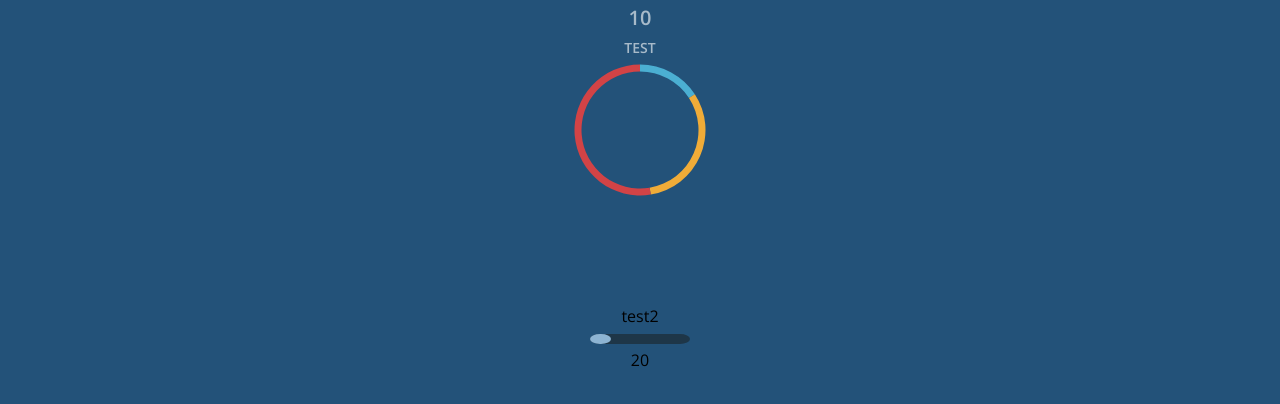
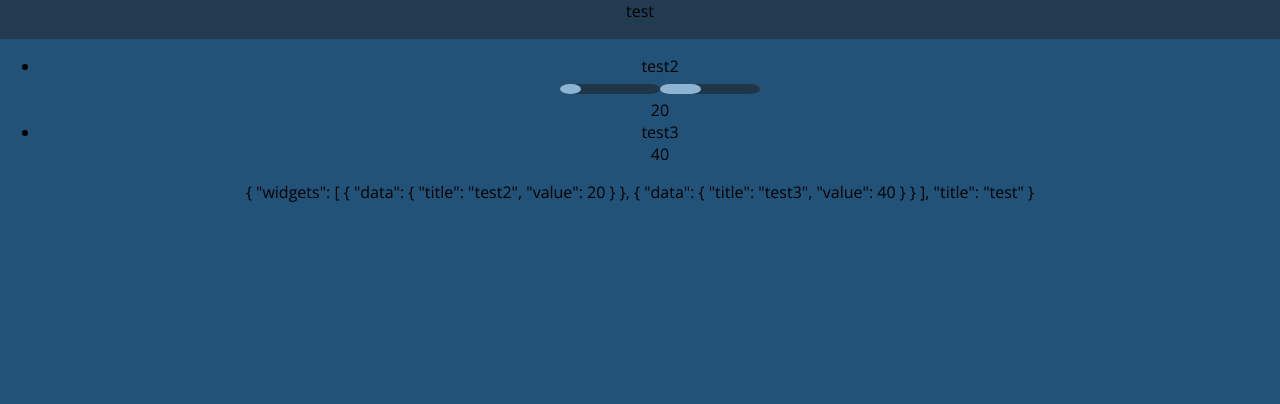
Before and after one commit to 0r3l/intsights-challenge, an Angular app in the folder client/: page / in a window 1280 px wide. Shown: the top 404 px of the page. Built offline with nearby package versions, Linux system fonts and the light colour scheme.

Commit message:
fix pan concept

```diff
--- a/client/src/app/threats-dashboard/dashboard/dashboard.component.html
+++ b/client/src/app/threats-dashboard/dashboard/dashboard.component.html
@@ -1 +1,3 @@
-<app-pan [data]="widgetWrappers"></app-pan>
+<div *ngFor="let p of pans">
+  <app-pan [data]="p"></app-pan>
+</div>
--- a/client/src/app/threats-dashboard/dashboard/dashboard.component.ts
+++ b/client/src/app/threats-dashboard/dashboard/dashboard.component.ts
@@ -1,6 +1,6 @@
 import { Component, OnInit } from '@angular/core';
-import { WidgetWrapper } from '../../widgets/widget/widget-wrapper';
 import { WidgetService } from '../../widgets/widget/widget.service';
+import { IPan } from '../pan/types/pan.interface';
 
 
 @Component({
@@ -9,11 +9,12 @@ import { WidgetService } from '../../widgets/widget/widget.service';
   styleUrls: ['./dashboard.component.scss']
 })
 export class DashboardComponent implements OnInit {
-  widgetWrappers: WidgetWrapper[];
+  pans: IPan[];
 
   constructor(private widgetService: WidgetService) { }
+
   ngOnInit() {
-    this.widgetWrappers = this.widgetService.getWidgets();
+    this.pans = this.widgetService.getGroupedAlerts();
   }
 
 }
--- a/client/src/app/threats-dashboard/pan/pan.component.html
+++ b/client/src/app/threats-dashboard/pan/pan.component.html
@@ -1,3 +1,9 @@
-<div *ngFor="let wr of data">
-  <app-widget-wrapper [data]="wr"></app-widget-wrapper>
+<div>
+  <div class="header">{{ data.title }}</div>
+  <div class="widgets-container">
+    <app-widgets-wrapper [data]="data.widgets"></app-widgets-wrapper>
+  </div>
+
 </div>
+
+{{ data | json }}
--- a/client/src/app/threats-dashboard/pan/pan.component.ts
+++ b/client/src/app/threats-dashboard/pan/pan.component.ts
@@ -1,5 +1,5 @@
 import { Component, Input} from '@angular/core';
-import { WidgetWrapper } from '../../widgets/widget/widget-wrapper';
+import { IPan } from './types/pan.interface';
 
 @Component({
   selector: 'app-pan',
@@ -7,5 +7,5 @@ import { WidgetWrapper } from '../../widgets/widget/widget-wrapper';
   styleUrls: ['./pan.component.scss']
 })
 export class PanComponent {
-  @Input() data: WidgetWrapper;
+  @Input() data: IPan;
 }
--- /dev/null
+++ b/client/src/app/threats-dashboard/pan/types/pan.interface.ts
@@ -0,0 +1,6 @@
+import { WidgetItem } from '../../../widgets/widget/widget-item';
+
+export interface IPan {
+  widgets: WidgetItem[];
+  title: string;
+}
--- a/client/src/app/widgets/widget-wrapper/widget-wrapper.component.html
+++ /dev/null
@@ -1,4 +0,0 @@
-<div>
-  <div class="header"></div>
-  <ng-template widgetHost></ng-template>
-</div>
--- a/client/src/app/widgets/widget/widget-wrapper.ts
+++ /dev/null
@@ -1,5 +0,0 @@
-import { WidgetItem } from './widget-item';
-
-export class WidgetWrapper {
-  constructor(public content: WidgetItem[], title: string) { }
-}
--- a/client/src/app/widgets/widget/widget.service.ts
+++ b/client/src/app/widgets/widget/widget.service.ts
@@ -1,28 +1,22 @@
 import { Injectable } from '@angular/core';
+import { IPan } from '../../threats-dashboard/pan/types/pan.interface';
 import { DonutWidgetComponent } from '../donut-widget/donut-widget.component';
 import { ProgressWidgetComponent } from '../progress-widget/progress-widget.component';
 import { SimpleWidgetComponent } from '../simple-widget/simple-widget.component';
 import { WidgetItem } from './widget-item';
-import { WidgetWrapper } from './widget-wrapper';
 
 @Injectable()
 export class WidgetService {
-  getWidgets() {
-    return [
-      new WidgetWrapper(
-        [new WidgetItem(SimpleWidgetComponent, { title: 'test', value: 10 })],
-        'title 1'),
 
-      new WidgetWrapper(
-        [new WidgetItem(DonutWidgetComponent, {
-          Low: 3,
-          Medium: 6,
-          High: 10
-        })],
-        'title 2'),
-      new WidgetWrapper(
-        [new WidgetItem(ProgressWidgetComponent, { title: 'test2', value: 20 })],
-        'title 3')
-    ];
+  clearwebSources = {
+    widgets: [
+      new WidgetItem(ProgressWidgetComponent, { title: 'test2', value: 20 }),
+      new WidgetItem(ProgressWidgetComponent, { title: 'test3', value: 40 }),
+    ],
+    title: 'test'
+  };
+
+    getGroupedAlerts(): IPan[] {
+      return [this.clearwebSources];
+    }
   }
-}
--- /dev/null
+++ b/client/src/app/widgets/widgets-wrapper/widgets-wrapper.component.html
@@ -0,0 +1,5 @@
+<ul>
+  <li *ngFor="let d of data">
+    <ng-template widgetHost></ng-template>
+  </li>
+</ul>
--- a/client/src/app/widgets/widget-wrapper/widget-wrapper.component.ts
+++ b/client/src/app/widgets/widgets-wrapper/widgets-wrapper.component.ts
@@ -1,15 +1,15 @@
 import { AfterViewInit, ChangeDetectorRef, Component, ComponentFactoryResolver, Input, ViewChildren } from '@angular/core';
-import { WidgetWrapper } from '../widget/widget-wrapper';
+import { WidgetItem } from '../widget/widget-item';
 import { WidgetDirective } from '../widget/widget.directive';
 
 @Component({
-  selector: 'app-widget-wrapper',
-  templateUrl: './widget-wrapper.component.html',
-  styleUrls: ['./widget-wrapper.component.scss']
+  selector: 'app-widgets-wrapper',
+  templateUrl: './widgets-wrapper.component.html',
+  styleUrls: ['./widgets-wrapper.component.scss']
 })
-export class WidgetWrapperComponent implements AfterViewInit {
+export class WidgetsWrapperComponent implements AfterViewInit {
 
-  @Input() data: WidgetWrapper;
+  @Input() data: WidgetItem[];
   @ViewChildren(WidgetDirective, {}) widgetContent: WidgetDirective;
   constructor(
     private componentFactoryResolver: ComponentFactoryResolver,
@@ -23,9 +23,7 @@ export class WidgetWrapperComponent implements AfterViewInit {
 
   loadComponent() {
 
-    const widgetItems = this.data.content;
-
-    widgetItems.forEach((widgetItem, index) => {
+    this.data.forEach((widgetItem, index) => {
       const componentFactory = this.componentFactoryResolver.resolveComponentFactory(widgetItem.component);
       const viewContainerRef = (this.widgetContent as any)._results[index].viewContainerRef;
       viewContainerRef.clear();
--- a/client/src/app/widgets/widgets.module.ts
+++ b/client/src/app/widgets/widgets.module.ts
@@ -4,7 +4,7 @@ import { SimpleWidgetComponent } from './simple-widget/simple-widget.component';
 import { DonutWidgetComponent } from './donut-widget/donut-widget.component';
 import { ProgressWidgetComponent } from './progress-widget/progress-widget.component';
 import { WidgetService } from './widget/widget.service';
-import { WidgetWrapperComponent } from './widget-wrapper/widget-wrapper.component';
+import { WidgetsWrapperComponent } from './widgets-wrapper/widgets-wrapper.component';
 import { WidgetDirective } from './widget/widget.directive';
 
 @NgModule({
@@ -12,7 +12,7 @@ import { WidgetDirective } from './widget/widget.directive';
     SimpleWidgetComponent,
     DonutWidgetComponent,
     ProgressWidgetComponent,
-    WidgetWrapperComponent,
+    WidgetsWrapperComponent,
     WidgetDirective
   ],
   providers: [
@@ -22,7 +22,7 @@ import { WidgetDirective } from './widget/widget.directive';
     CommonModule
   ],
   exports: [
-    WidgetWrapperComponent
+    WidgetsWrapperComponent
   ],
   entryComponents: [ SimpleWidgetComponent, DonutWidgetComponent, ProgressWidgetComponent ]
 })
```
Also changed, not shown: client/src/app/widgets/widgets-wrapper/widgets-wrapper.component.scss (added), 1 other file (tests, documents, lock files or other folders).
